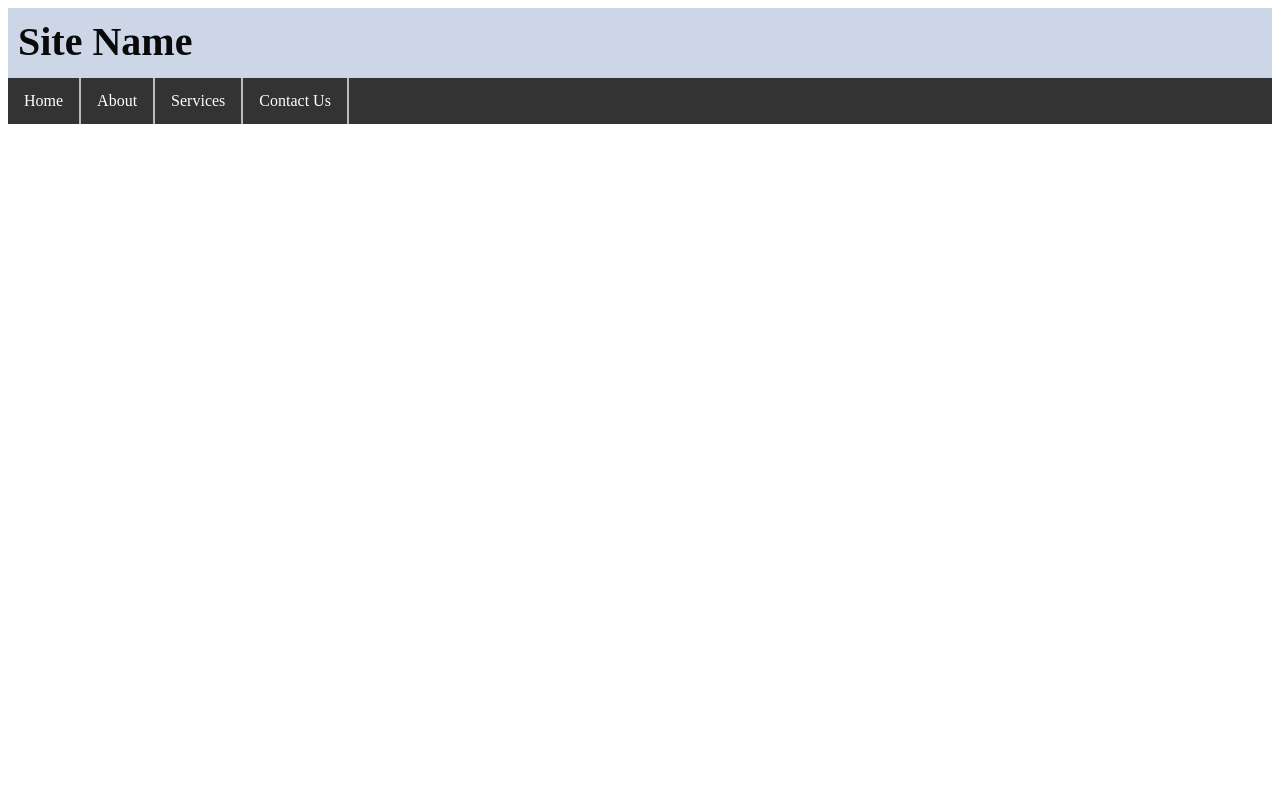
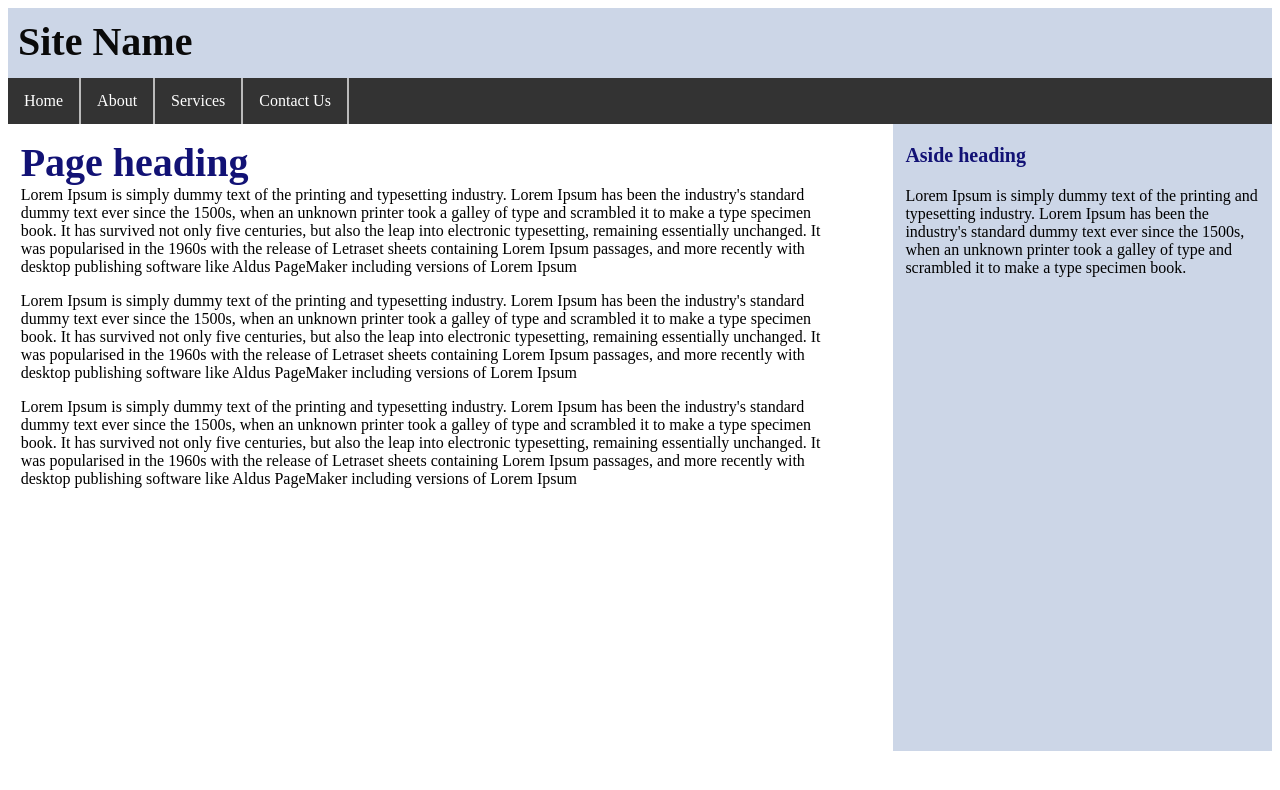
Before and after one commit to aakash-120/template2, a plain HTML site: page src/index.html in a window 1280 px wide. Drawn offline with Linux system fonts and the light colour scheme.

Commit message:
second section

```diff
--- a/src/index.html
+++ b/src/index.html
@@ -16,6 +16,27 @@
           </ul>
 
 
+          <div>
+            <div class = "column" >
+              <p class = "head">Page heading</p>
+              <p class = "martop">Lorem Ipsum is simply dummy text of the printing and typesetting industry. Lorem Ipsum has been the industry's standard dummy text ever since the 1500s, when an unknown printer took a galley of type and scrambled it to make a type specimen book. It has survived not only five centuries, but also the leap into electronic typesetting, remaining essentially unchanged. It was popularised in the 1960s with the release of Letraset sheets containing Lorem Ipsum passages, and more recently with desktop publishing software like Aldus PageMaker including versions of Lorem Ipsum</p>
+
+              <p>Lorem Ipsum is simply dummy text of the printing and typesetting industry. Lorem Ipsum has been the industry's standard dummy text ever since the 1500s, when an unknown printer took a galley of type and scrambled it to make a type specimen book. It has survived not only five centuries, but also the leap into electronic typesetting, remaining essentially unchanged. It was popularised in the 1960s with the release of Letraset sheets containing Lorem Ipsum passages, and more recently with desktop publishing software like Aldus PageMaker including versions of Lorem Ipsum</p>
+
+              <p>Lorem Ipsum is simply dummy text of the printing and typesetting industry. Lorem Ipsum has been the industry's standard dummy text ever since the 1500s, when an unknown printer took a galley of type and scrambled it to make a type specimen book. It has survived not only five centuries, but also the leap into electronic typesetting, remaining essentially unchanged. It was popularised in the 1960s with the release of Letraset sheets containing Lorem Ipsum passages, and more recently with desktop publishing software like Aldus PageMaker including versions of Lorem Ipsum</p>
+
+
+            </div>
+
+            <div class= "column2 divcolor div3" >
+              <p class = "head2 ">Aside heading</p>
+             Lorem Ipsum is simply dummy text of the printing and typesetting industry. Lorem Ipsum has been the industry's standard dummy text ever since the 1500s, when an unknown printer took a galley of type and scrambled it to make a type specimen book.
+
+            </div>
+
+
+
+        </div>
 
 
 
```
